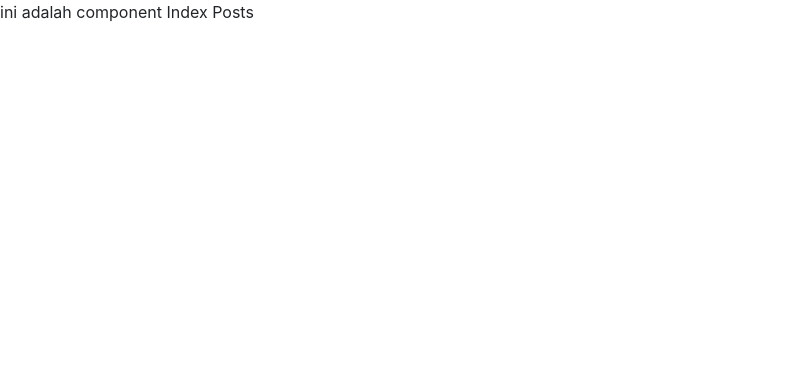
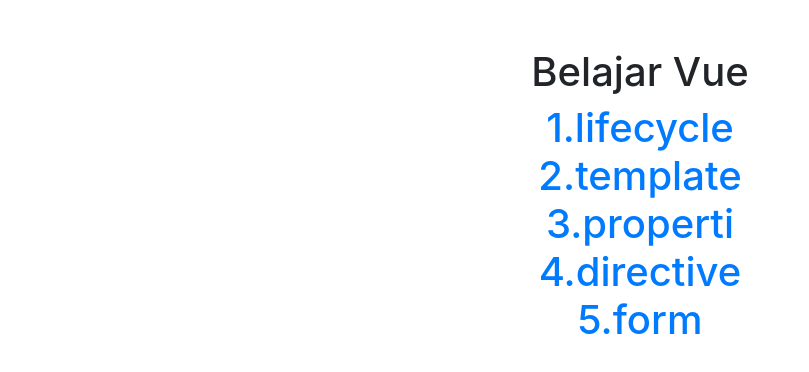
Before and after one commit to xnuxer17/Vue-Restfull-API-With-Lumen, a Vue app: page / in a window 1280 px wide. Shown: the top 372 px of the page, without its empty margins (0-809 px from the left). Built offline with nearby package versions, Linux system fonts and the light colour scheme.

Commit message:
create new routing

```diff
--- a/src/main.js
+++ b/src/main.js
@@ -13,9 +13,16 @@
 import "bootstrap/dist/js/bootstrap.min";
 
 //import components
-import PostsIndex from "./components/posts/Index";
-import PostsCreate from "./components/posts/Create";
-import PostsEdit from "./components/posts/Edit";
+import Lifecycle from "./components/LifeCycle";
+import Template from "./components/Template";
+import Properti from "./components/Properti";
+import Directive from "./components/Directive";
+import Index from "./components/Index";
+import Form from "./components/Form";
+import Filtering from "./Latihan/Filtering";
+import Handle from "./Latihan/HandleSubmit";
+import Home from "./views/Home";
+import User from "./views/User";
 
 Vue.config.productionTip = false;
 
@@ -23,24 +30,59 @@
   routes: [
     {
       path: "/",
-      name: "posts",
-      component: PostsIndex
+      name: "index",
+      component: Index,
     },
     {
-      path: "/create",
-      name: "create",
-      component: PostsCreate
+      path: "/home",
+      name: "home",
+      component: Home,
     },
     {
-      path: "/edit/:id",
-      name: "edit",
-      component: PostsEdit
-    }
+      path: "/user/:id",
+      name: "User",
+      component: User,
+    },
+    {
+      path: "/lifecycle",
+      name: "lifecycle",
+      component: Lifecycle,
+    },
+    {
+      path: "/template",
+      name: "template",
+      component: Template,
+    },
+    {
+      path: "/properti",
+      name: "properti",
+      component: Properti,
+    },
+    {
+      path: "/directive",
+      name: "directive",
+      component: Directive,
+    },
+    {
+      path: "/form",
+      name: "form",
+      component: Form,
+    },
+    {
+      path: "/filtering",
+      name: "filtering",
+      component: Filtering,
+    },
+    {
+      path: "/handle",
+      name: "handle",
+      component: Handle,
+    },
   ],
-  mode: "history"
+  mode: "history",
 });
 
 new Vue({
   router,
-  render: h => h(App)
+  render: (h) => h(App),
 }).$mount("#app");
```
